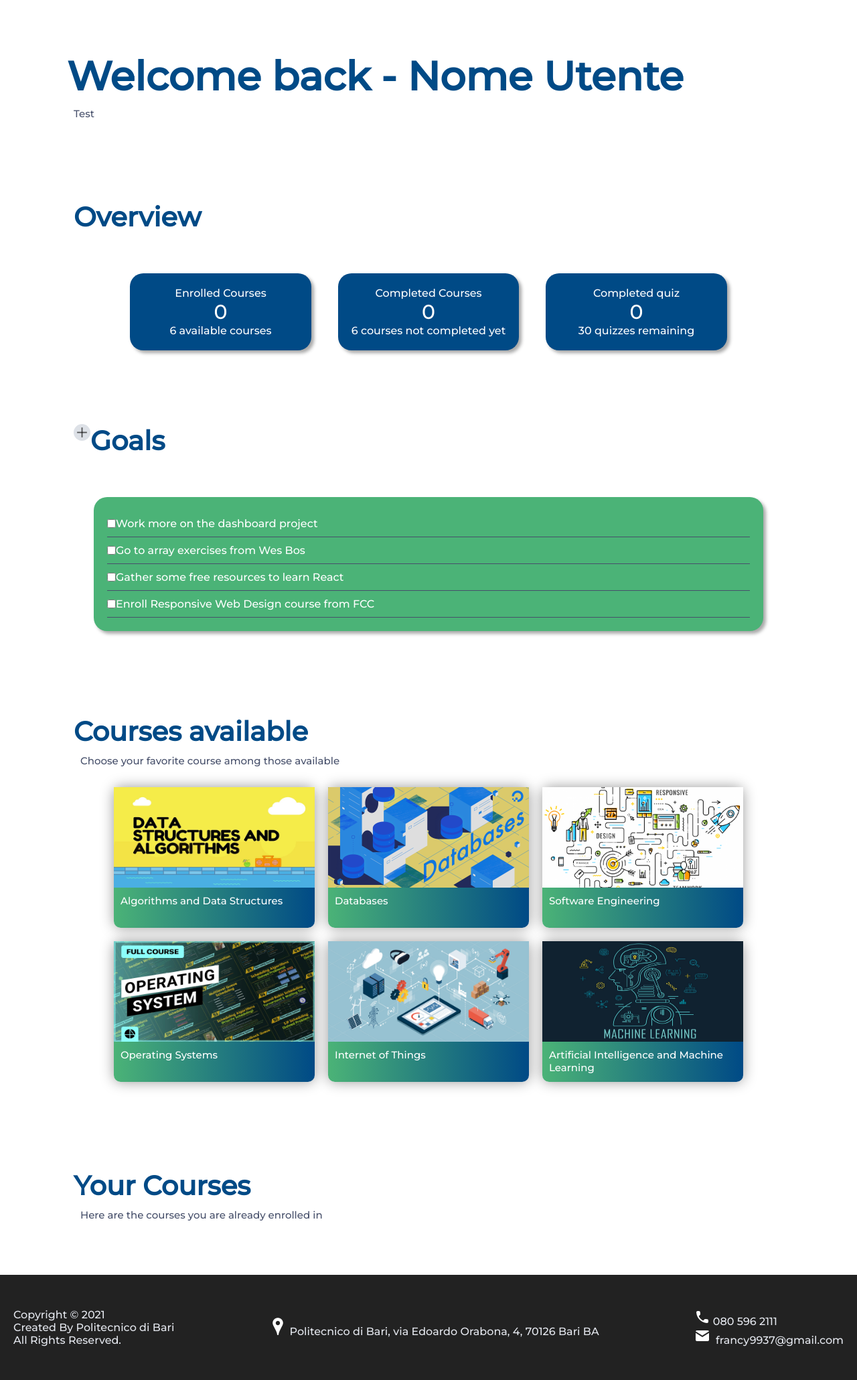
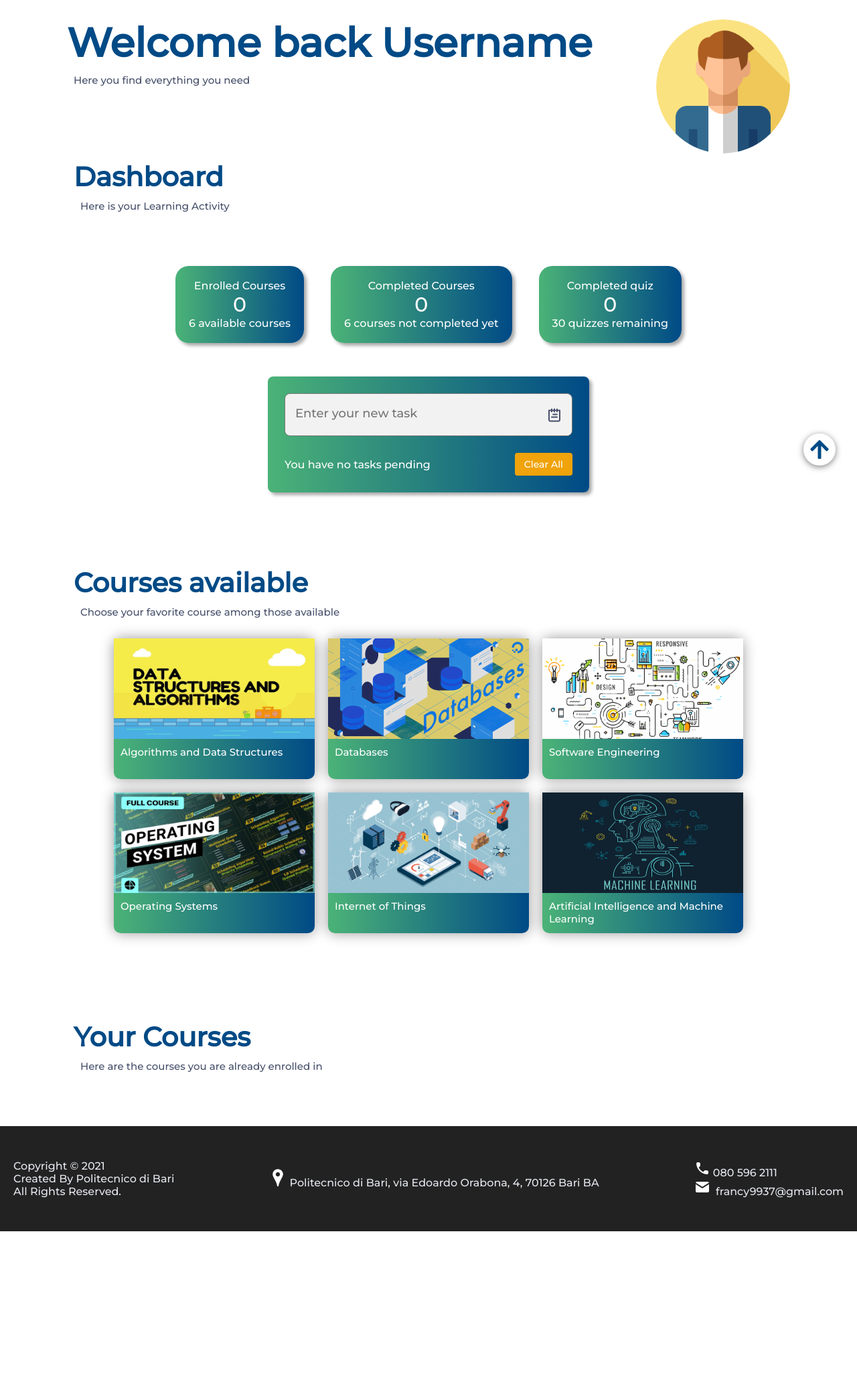
Before and after one commit to PaoloAffuso/PoliSEEP, a PHP site: page /student/student.html in a window 1280 px wide. Shown: the part 73-2133 px from the top of the page at 67% size. After the commit the page ends 1911 px from the top, so only its background shows below. Run offline with PHP 8.4, Linux system fonts and the light colour scheme; some libraries are stand-ins or nearby versions.

Commit message:
Fine implementazione Student page. Aggiunta di: - To-Do List - Dashboard overview - Usr image - freccià per tornare su

```diff
--- /dev/null
+++ b/script/user_img.js
@@ -0,0 +1,47 @@
+//declearing html elements
+
+const imgDiv = document.querySelector('.profile-pic-div');
+const img = document.querySelector('#photo');
+const file = document.querySelector('#file');
+const uploadBtn = document.querySelector('#uploadBtn');
+
+//if user hover on img div
+
+imgDiv.addEventListener('mouseenter', function(){
+    uploadBtn.style.display = "block";
+});
+
+//if we hover out from img div
+
+imgDiv.addEventListener('mouseleave', function(){
+    uploadBtn.style.display = "none";
+});
+
+//lets work for image showing functionality when we choose an image to upload
+
+//when we choose a foto to upload
+
+file.addEventListener('change', function(){
+    //this refers to file
+    const choosedFile = this.files[0];
+
+    if (choosedFile) {
+
+        const reader = new FileReader(); //FileReader is a predefined function of JS
+
+        reader.addEventListener('load', function(){
+            img.setAttribute('src', reader.result);
+        });
+
+        reader.readAsDataURL(choosedFile);
+
+        //Allright is done
+
+        //please like the video
+        //comment if have any issue related to vide & also rate my work in comment section
+
+        //And aslo please subscribe for more tutorial like this
+
+        //thanks for watching
+    }
+});
--- a/student/student.css
+++ b/student/student.css
@@ -5,6 +5,7 @@
 	box-sizing: border-box;
 	margin: 0;
 	padding: 0;
+	font-family: "Montserrat", sans-serif;
 }
 html {
 	scroll-behavior: smooth;
@@ -14,7 +15,7 @@ body {
 	font-family: "Montserrat", sans-serif;
 }
 
-/*----------------------------------------------------------SCROLLBAR LATERALE------------------------------------------------------*/
+/*------------------------------------------------------SCROLLBAR LATERALE + TO-DO LIST---------------------------------------------------*/
 ::-webkit-scrollbar {
   width: 5px;
 }
@@ -176,8 +177,9 @@ a, button {
 /* ------------------------------------- TITLE --------------------------------------------- */
 
 .title {
-	margin-top: 150px;
+	margin-top: 100px;
 	margin-left: 100px;
+	scroll-margin-top: 100px;
 }
 
 /* Welcome back - username */
@@ -197,16 +199,90 @@ a, button {
 	margin-bottom: 50px;
 }
 
+
+/* ------------------------------------- USR IMG --------------------------------------------- */
+
+.ccard_usrimg{
+	display: flex;
+	flex-wrap: wrap;
+	justify-content: right;
+	align-items: flex-start;
+	margin-top: -60px;
+	margin-bottom: -200px;
+}
+
+.profile-pic-div{
+    height: 200px;
+    width: 200px;
+    position: flex;
+    transform: translate(-50%,-50%);
+    border-radius: 50%;
+    overflow: hidden;
+}
+
+#photo{
+    height: 100%;
+    width: 100%;
+}
+
+#file{
+    display: none;
+}
+
+#uploadBtn{
+    height: 40px;
+    width: 100%;
+    position: absolute;
+    bottom: 0;
+    left: 50%;
+    transform: translateX(-50%);
+    text-align: center;
+    background: rgba(0, 0, 0, 0.7);
+    color: #4BB377;
+    line-height: 30px;
+    font-family: "Montserrat", sans-serif;
+    font-size: 12px;
+    cursor: pointer;
+    display: none;
+}
+
+/* Freccia per tornare su */
+.go-top {
+    position: fixed;
+    width: 3rem;
+    height: 3rem;
+    background: #fff;
+    bottom: 2rem;
+    right: 2rem;
+    display: flex;
+    align-items: center;
+    justify-content: center;
+    font-size: 2rem;
+    color: #004A86;
+    border-radius: 50%;
+    box-shadow: 0 2px 10px rgba(0, 0, 0, 0.5);
+    z-index: 1000;
+}
+
 /*--------------------------------------------------HEADER(navbar, title, side-menu) _END-----------------------------------------------*/
 
 /*-------------------------------------------------------------DASHBOARD _START---------------------------------------------------------*/
 
+.ccard_dash{
+	display: flex;
+	flex-wrap: wrap;
+	justify-content: center;
+	align-items: flex-start;
+	margin-top: -50px;
+}
+
 /* Overview */
 
 .overview_container {
-    display: grid;
+    display: flex;
     grid-template-columns: 1fr 1fr 1fr;
     gap: 40px;
+	padding: 50px;
 }
 
 .overview_container div {
@@ -214,7 +290,7 @@ a, button {
     align-items: center;
     justify-content: center;
     flex-direction: column;
-    background-color: #004A86;
+    background: linear-gradient(to right, #4BB377, #004A86);
     border-radius: 20px;
     box-shadow: 4px 4px 5px rgba(0, 0, 0, 0.342);
     color: white;
@@ -231,50 +307,150 @@ a, button {
     font-family: "Montserrat", sans-serif;
 }
 
-/* To-Do */
 
-.todo_container {
-    grid-template-columns: 1fr 1fr;
-	margin-bottom: 15px;
+/* To-Do List (scrollbar ecc...)*/
+
+.container {
+position: relative;
+max-width: 480px;
+width: 100%;
+border-radius: 8px;
+padding: 25px;
+box-shadow: 4px 4px 5px rgba(0, 0, 0, 0.342);
+background: linear-gradient(to right, #4BB377, #004A86);
+align-items: flex-start;
 }
 
-.todo_elements {
-    background-color: #4BB377;
-    height: 200px;
-	width: 1000px;
-    overflow: scroll;
-    color: white;
-    border-radius: 20px;
-    box-shadow: 4px 4px 5px rgba(0, 0, 0, 0.342);
-	padding: 20px;
-	display: flex;
-    justify-content: left;
-    flex-direction: column;
+.container .input-field {
+position: relative;
+height: 64px;
+width: 100%;
 }
 
-#check {
-    display: flex;
-    flex-direction: row;
-	padding-top: 10px;
-	padding-bottom: 10px;
-    border-bottom: 1px solid #47506B;
+.input-field textarea {
+height: 100%;
+width: 100%;
+outline: none;
+font-size: 18px;
+font-weight: 400;
+border-radius: 8px;
+padding: 18px 45px 18px 15px;
+border-color: linear-gradient(to right, #4BB377, #004A86);
+resize: none;
+color: #47506B;
+background-color: #f2f2f2;
 }
 
-/* Plus Button */
-
-#beside_title {
-    width: 25px;
-    height: 25px;
-    display: flex;
-    align-items: center;
-    justify-content: center;
-    border: none;
-    background: #dde1e7;
-    border-radius: 50px;
+.input-field textarea:focus {
+border-color: linear-gradient(to right, #4BB377, #004A86);
 }
 
-button {
-    cursor: pointer;
+textarea::-webkit-scrollbar {
+display: none;
+}
+
+.input-field .note-icon {
+position: absolute;
+top: 50%;
+right: 15px;
+transform: translateY(-50%);
+pointer-events: none;
+font-size: 24px;
+color: #47506B;
+}
+
+.input-field textarea:focus ~ .note-icon {
+color: #004A86;
+}
+
+.container .todoLists {
+max-height: 380px;
+overflow-y: auto;
+padding-right: 10px;
+}
+
+/* Riquadro della singola nota appuntata */
+.todoLists .list {
+display: flex;
+align-items: center;
+list-style: none;
+background-color: #f2f2f2;
+padding: 20px 15px;
+border-radius: 8px;
+margin-top: 10px;
+position: relative;
+cursor: pointer;
+color: #47506B;
+}
+
+/* Checkbox */
+.todoLists .list input {
+height: 16px;
+min-width: 16px;
+accent-color: #4BB377;
+pointer-events: none;
+}
+
+.todoLists .list .task {
+margin: 0 30px 0 15px;
+word-break: break-all;
+}
+
+.list input:checked ~ .task {
+text-decoration: line-through;
+}
+
+/* Trash icon */
+.todoLists .list i {
+position: absolute;
+top: 50%;
+right: 15px;
+transform: translateY(-50%);
+font-size: 20px;
+color: #47506B;
+padding: 5px;
+opacity: 0.6;
+display: none;
+}
+
+.todoLists .list:hover i {
+display: inline-flex;
+color: #F0A30A;
+}
+
+.todoLists .list i:hover {
+opacity: 1;
+}
+
+.container .pending-tasks {
+display: flex;
+align-items: center;
+justify-content: space-between;
+margin-top: 25px;
+}
+
+.pending-tasks span {
+color: #FFFFFF;
+}
+
+.pending-tasks .clear-button {
+padding: 6px 12px;
+outline: none;
+border: none;
+background: #F0A30A;
+color: #fff;
+font-size: 14px;
+border-radius: 4px;
+cursor: pointer;
+pointer-events: none;
+white-space: nowrap;
+border: 2px solid rgba(240, 163, 10, 0.993);
+transition: .5s;
+}
+
+.clear-button:hover {
+background-color: #f2f2f2;
+color: #47506B;
 }
 
 /*-------------------------------------------------------------DASHBOARD _END-----------------------------------------------------------*/
@@ -431,11 +607,17 @@ footer .footer-container .foot{
 	}
 }
 
-@media screen and (max-width: 1366px) {
+@media screen and (max-width: 1200px) {
+	.ccard_usrimg {
+		display: none;
+	}
 }
 
 @media screen and (max-width: 1000px) {
 	.nav ul, .nav .search {
+		display: none;
+	}
+	.go-top {
 		display: none;
 	}
 	.logo {
@@ -455,4 +637,10 @@ footer .footer-container .foot{
 	}
 }
 
+@media screen and (max-width: 350px) {
+	.container {
+		padding: 25px 10px;
+	}
+	}
+
 /*-------------------------------------------------Sezione per Responsive Website _END--------------------------------------------*/
--- a/student/student.html
+++ b/student/student.html
@@ -10,9 +10,12 @@
 
 		<link rel="stylesheet" type="text/css" href="student.css">
 		<link rel="shortcut icon" type="png" href="../images/icon/favicon.png">
+		<link rel="stylesheet" href="https://unicons.iconscout.com/release/v4.0.0/css/line.css"/>
+		<link rel="stylesheet" href="https://cdnjs.cloudflare.com/ajax/libs/font-awesome/5.15.3/css/all.min.css"/>
 
 		<script type="text/javascript" src="../script.js"></script>
 		<script src="https://code.jquery.com/jquery-3.2.1.js"></script>
+
 		<script> // script per la gestione dell'ombra nera della navbar
 			$(window).on('scroll', function(){
 				if($(window).scrollTop()){
@@ -33,7 +36,7 @@
 			<nav>
 				<div class="logo" href="#"><img src="../images/logo.png" alt="logo"></div>
 				<ul>
-					<li><a class="active" href="">Dashboard</a></li>
+					<li><a class="active" href="#dashboard">Dashboard</a></li>
 					<li><a href="#sezione_corsi_disponibili">Courses</a></li>
 					<li><a href="">Quiz</a></li>
 				</ul>
@@ -43,11 +46,21 @@
 
 			<!-- Title -->
 			<div class="title" id="dash">
-				<span>Welcome back - Nome Utente</span>
+				<span>Welcome back Username</span>
 				<div class="shortdesc">
-					<p>Test</p>
+					<p>Here you find everything you need</p>
 				</div>
 			</div>
+
+			<!-- Immagine di profilo -->
+			<main class="ccard_usrimg">
+				<div class="profile-pic-div">
+					<img src="../images/student_/usrimg.png" id="photo">
+					<input type="file" id="file">
+					<label for="file" id="uploadBtn">Change Photo</label>
+				</div>
+				<script src="../script/user_img.js"></script>
+			</main>
 
 			<!-- side-menu (appare quando si rimpicciolisce la finestra) -->
 			<div class="side-menu" id="side-menu">
@@ -57,16 +70,25 @@
 					<li><a href="">Quiz</a></li>
 				</ul>
 			</div>
+
+			<!-- Freccia per tornare su -->
+			<a href="#" class="go-top"><i class="fas fa-arrow-up"></i></a>
+
 		</header>
 
 
 		<!-------------------------------------------------------------------DASHBOARD----------------------------------------------------->
 
-		<!-- Overview -->
-		<div class="inbt">
-			<span>Overview</span>
+		<!-- Dashboard -->
+		<div class="inbt", id="dashboard">
+			<span>Dashboard</span>
+			<div class="shortdesc2">
+				<p>Here is your Learning Activity</p>
+			</div>
 		</div>
-		<main class="ccard">
+		<main class="ccard_dash">
+
+			<!-- Overview -->
 			<section class="overview">
 				<div class="overview_container">
 				<div class="overview_sub">
@@ -86,36 +108,26 @@
 				</div>
 				</div>
 			</section>
-		</main>
 
-		<!-- Goals -->
-		<div class="inbt">
-			<span>Goals</span>
-			<button id="beside_title"><img style="width: 15px; height: 15px;" src="../images/student_/plus.png"></button>
-		</div>
-		<main class="ccard">
-			<section class="todo_container">
-				<div class="todo">
-					<div class="todo_elements">
-						<div id="check">
-							<input type="checkbox">
-							<p>Work more on the dashboard project</p>
-						</div>
-						<div id="check">
-							<input type="checkbox">
-							<p>Go to array exercises from Wes Bos</p>
-						</div>
-						<div id="check">
-							<input type="checkbox">
-							<p>Gather some free resources to learn React</p>
-						</div>
-						<div id="check">
-							<input type="checkbox">
-							<p>Enroll Responsive Web Design course from FCC</p>
-						</div>
-					</div>
+			<!-- To-Do List -->
+			<div class="container">
+				<div class="input-field">
+				  <textarea placeholder="Enter your new task"></textarea>
+				  <i class="uil uil-notes note-icon"></i>
 				</div>
-			</section>
+
+				<ul class="todoLists"></ul>
+
+				<div class="pending-tasks">
+				  <span
+					>You have <span class="pending-num"> no </span> tasks pending</span>
+				  <button class="clear-button">Clear All</button>
+				</div>
+			</div>
+			<script src="../script/script_Todo.js"></script> <!-- Script per la To-Do List -->
+
+
+
 		</main>
 
 
```
Also changed, not shown: script/script_Todo.js (added, +60 -0 lines), images/student_/usrimg.png (added).
